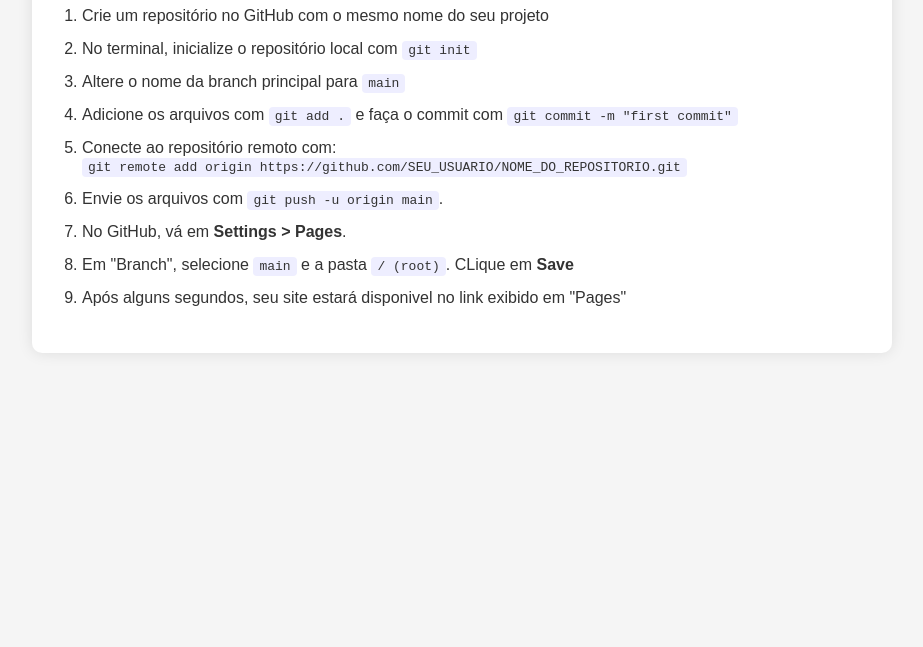
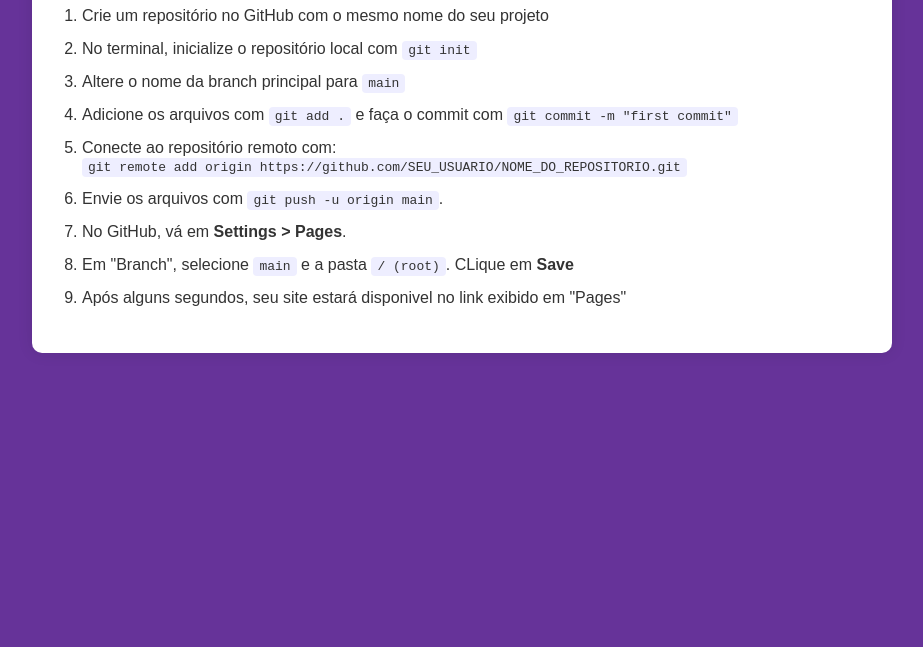
Before and after one commit to sarahstxs/hospedandoSites, a plain HTML site: page index.html in a window 1280 px wide. Shown: the part 153-800 px from the top of the page, without its empty margins (178-1101 px from the left). Drawn offline with Linux system fonts and the light colour scheme.

Commit message:
fundo Rebecca

```diff
--- a/style.css
+++ b/style.css
@@ -1,6 +1,6 @@
 body {
     font-family: Arial, sans-serif;
-    background-color: #f5f5f5;
+    background-color: rebeccapurple;
     color: #333;
     margin: 0;
     padding: 0;
```
